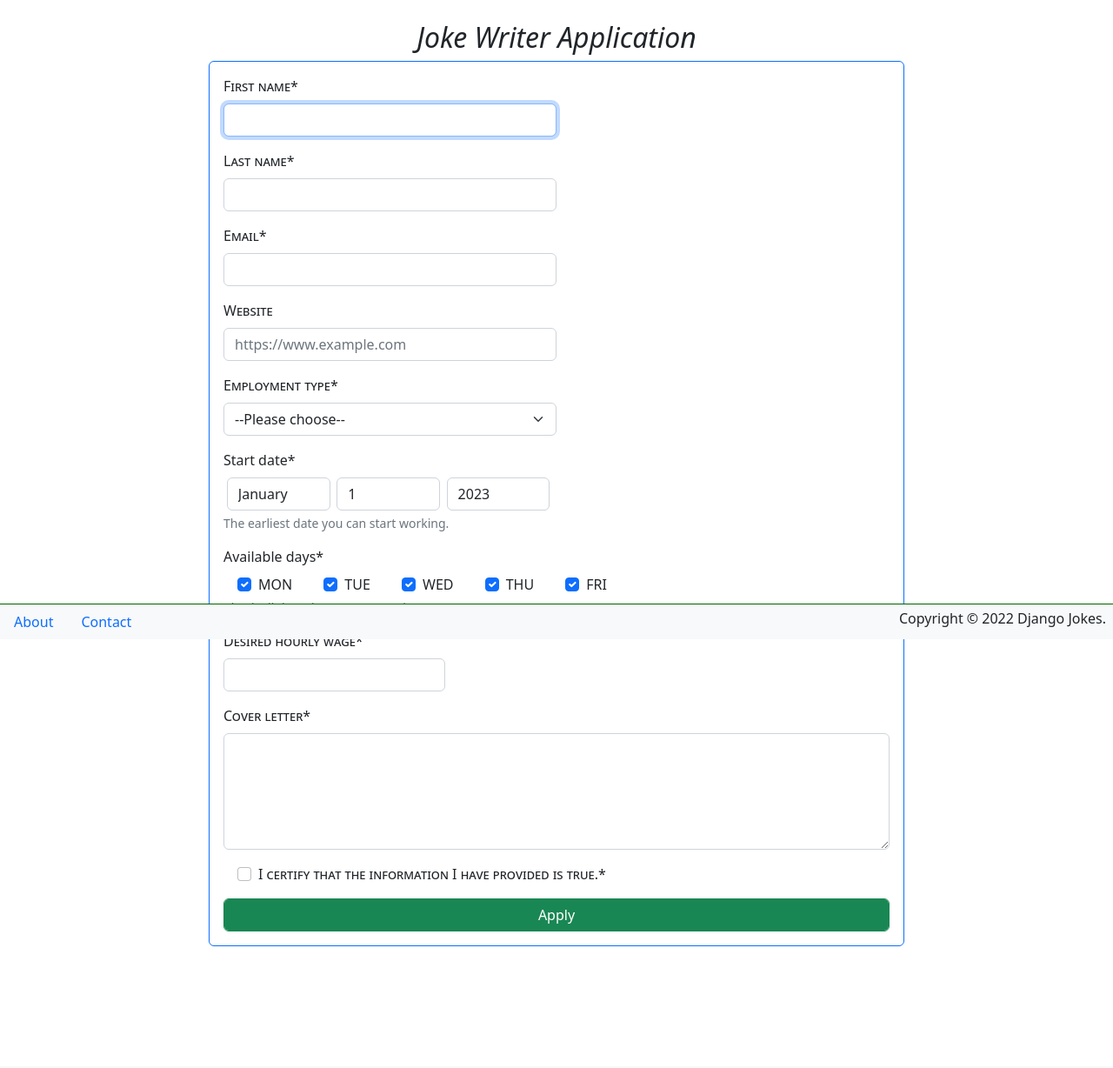
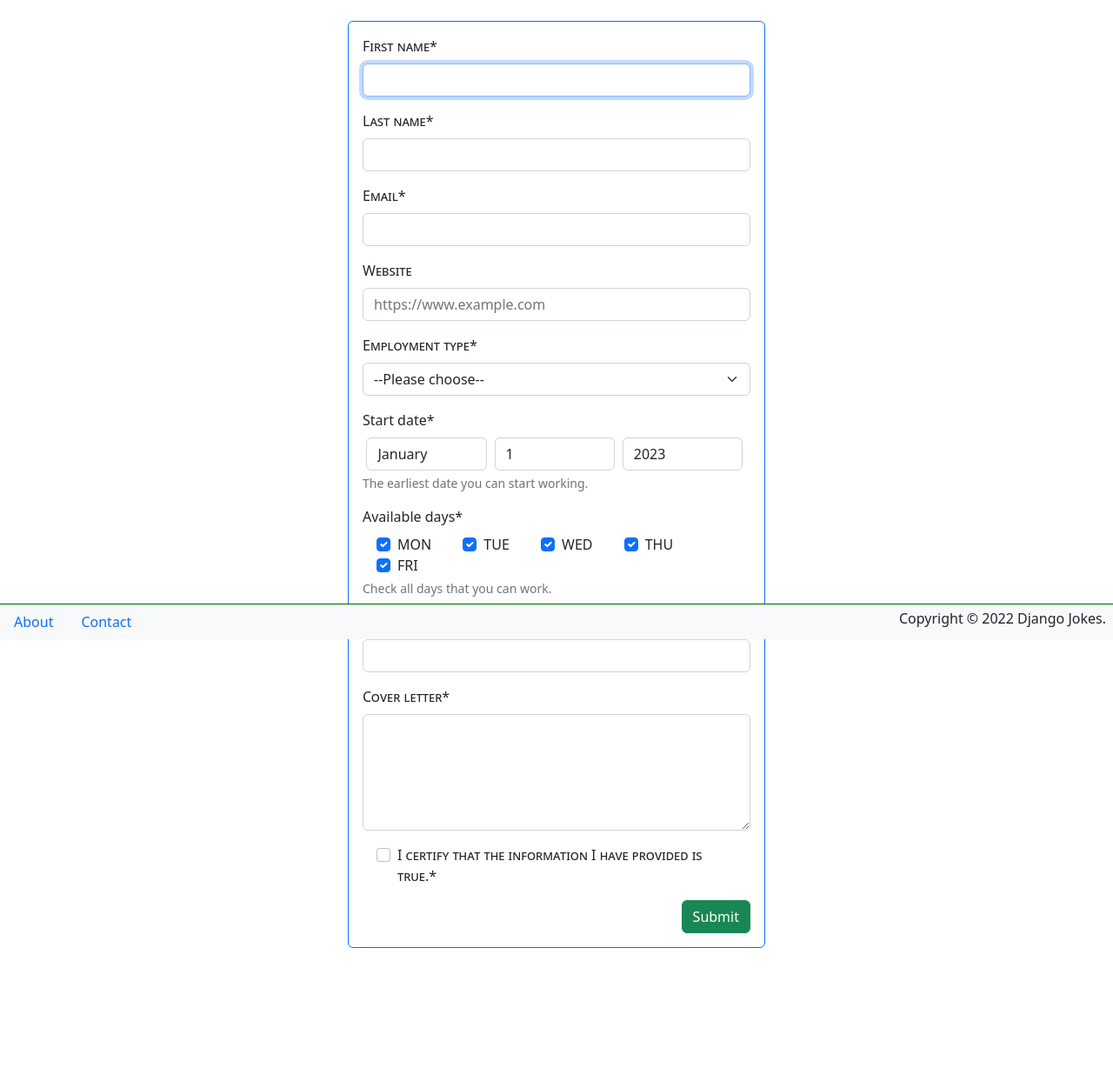
Before and after one commit to monrow69/djangojokes.com, a Django app: page /jobs/job-app/ in a window 1280 px wide. Shown: the part 65-1293 px from the top of the page at 87% size. Before the commit the page ends 1153 px from the top, so only its background shows below. Run offline with Django 4.2, Linux system fonts and the light colour scheme; some libraries are stand-ins or nearby versions.

Commit message:
Project changes

```diff
--- a/templates/jobs/joke_writer.html
+++ b/templates/jobs/joke_writer.html
@@ -1,47 +1,14 @@
 {% extends "_base.html" %}
 {% load crispy_forms_tags %}
 
-{% block title %}Job Application: Joke Writer{% endblock %}
+{% block title %}Add/Update Joke{% endblock %}
 {% block main %}
-  <h2 class="text-center">Joke Writer Application</h2>
-  <div class="card border-primary m-auto mb-3 p-3" style="max-width: 50rem">
-    <form method="post" novalidate>
-      {% csrf_token %}
-      <div class="form-row">
-        <div class="form-group col-md-6 mb-0">
-          {{ form.first_name|as_crispy_field }}
-        </div>
-        <div class="form-group col-md-6 mb-0">
-          {{ form.last_name|as_crispy_field }}
-        </div>
-      </div>
-      <div class="form-row">
-        <div class="form-group col-md-6 mb-0">
-          {{ form.email|as_crispy_field }}
-        </div>
-        <div class="form-group col-md-6 mb-0">
-          {{ form.website|as_crispy_field }}
-        </div>
-      </div>
-      <div class="form-row">
-        <div class="form-group col-md-6 mb-0">
-          {{ form.employment_type|as_crispy_field }}
-        </div>
-        <div class="form-group col-md-6 mb-0">
-          {{ form.start_date|as_crispy_field }}
-        </div>
-      </div>
-      <div class="form-row">
-        <div class="form-group col-md-8 mb-0">
-          {{ form.available_days|as_crispy_field  }}
-        </div>
-        <div class="form-group col-md-4 mb-0">
-          {{ form.desired_hourly_wage|as_crispy_field }}
-        </div>
-      </div>
-      {{ form.cover_letter|as_crispy_field }}
-      {{ form.confirmation|as_crispy_field }}
-      <button class="form-control btn btn-success">Apply</button>
-    </form>
+  <div class="card border-primary m-auto mb-3 p-3"
+    style="max-width: 30rem">
+      <form method="post">
+        {% csrf_token %}
+        {{ form|crispy }}
+        <button class="btn btn-success float-end">Submit</button>
+      </form>
   </div>
 {% endblock %}
```
